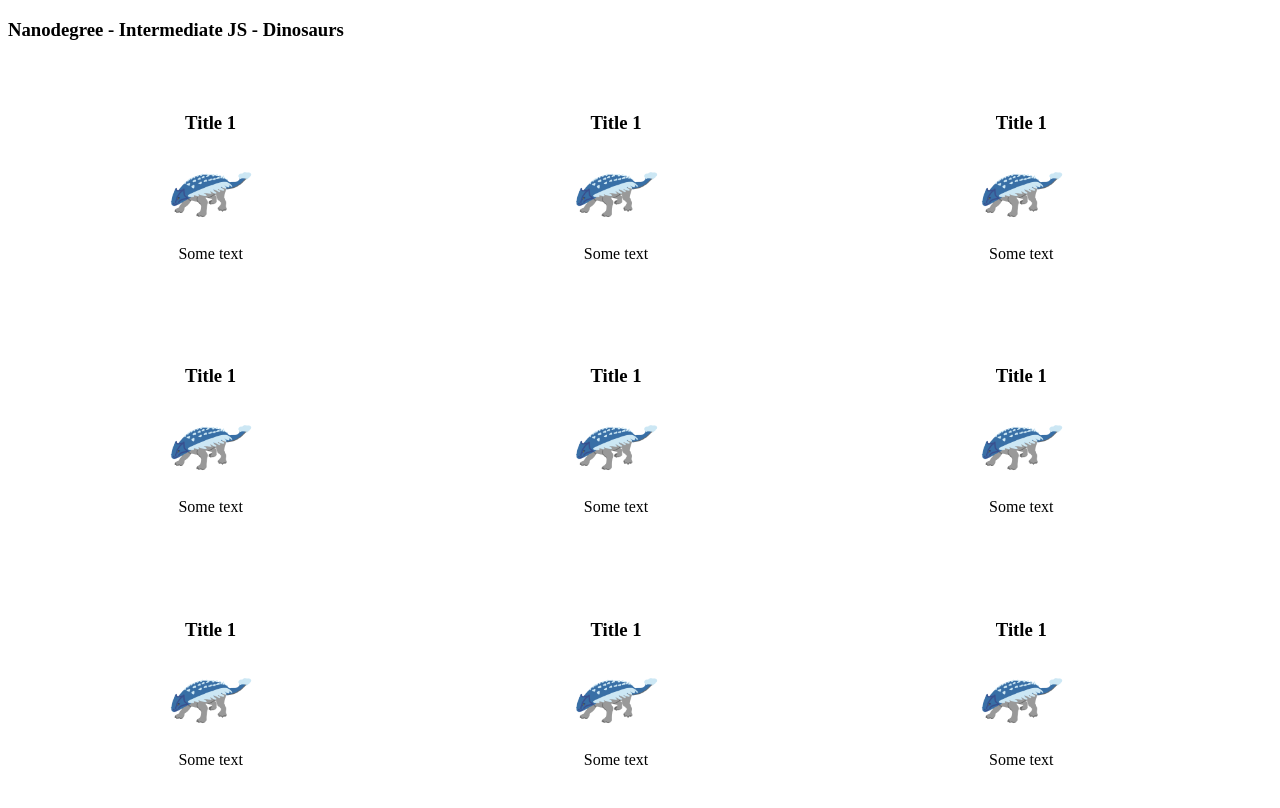
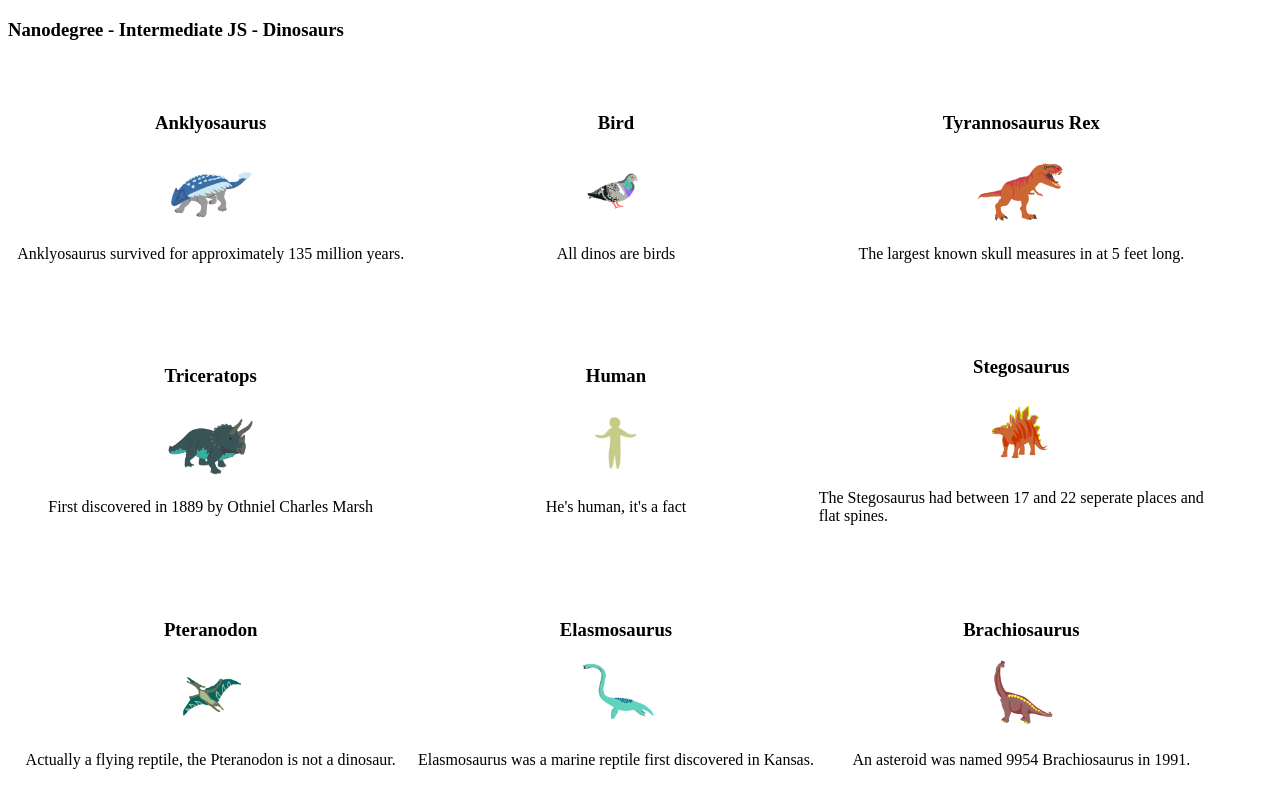
Before and after one commit to ikaria/nano_intermediatejs_objects, a website built with Vite: page index.html in a window 1280 px wide. Built offline with nearby package versions, Linux system fonts and the light colour scheme.

Commit message:
feat: Create basic working grid with images and Json data

```diff
--- a/app.mjs
+++ b/app.mjs
@@ -1,4 +1,5 @@
 import mForm from './src/form';
+import mGraphic from './src/graphic';
 
 (function () {
 
@@ -7,6 +8,8 @@ import mForm from './src/form';
   function init() {
     let form = new mForm();
     let formInstance = form.create();
+    let graphic = new mGraphic();
+    graphic.show();
   }
 
   function showInputForm() {
--- a/index.html
+++ b/index.html
@@ -12,53 +12,7 @@
 <body>
   <main>
     <h3>Nanodegree - Intermediate JS - Dinosaurs</h3>
-    <div id="container">
-      <div class="infoItem">
-        <h3 class="infoTitle">Title 1</h3>
-        <img class="infoImage" src="./images/anklyosaurus.png">
-        <p class="infoFact">Some text</p>
-      </div>
-      <div class="infoItem">
-        <h3 class="infoTitle">Title 1</h3>
-        <img class="infoImage" src="./images/anklyosaurus.png">
-        <p class="infoFact">Some text</p>
-      </div>
-      <div class="infoItem">
-        <h3 class="infoTitle">Title 1</h3>
-        <img class="infoImage" src="./images/anklyosaurus.png">
-        <p class="infoFact">Some text</p>
-      </div>
-      <div class="infoItem">
-        <h3 class="infoTitle">Title 1</h3>
-        <img class="infoImage" src="./images/anklyosaurus.png">
-        <p class="infoFact">Some text</p>
-      </div>
-      <div class="infoItem">
-        <h3 class="infoTitle">Title 1</h3>
-        <img class="infoImage" src="./images/anklyosaurus.png">
-        <p class="infoFact">Some text</p>
-      </div>
-      <div class="infoItem">
-        <h3 class="infoTitle">Title 1</h3>
-        <img class="infoImage" src="./images/anklyosaurus.png">
-        <p class="infoFact">Some text</p>
-      </div>
-      <div class="infoItem">
-        <h3 class="infoTitle">Title 1</h3>
-        <img class="infoImage" src="./images/anklyosaurus.png">
-        <p class="infoFact">Some text</p>
-      </div>
-      <div class="infoItem">
-        <h3 class="infoTitle">Title 1</h3>
-        <img class="infoImage" src="./images/anklyosaurus.png">
-        <p class="infoFact">Some text</p>
-      </div>
-      <div class="infoItem">
-        <h3 class="infoTitle">Title 1</h3>
-        <img class="infoImage" src="./images/anklyosaurus.png">
-        <p class="infoFact">Some text</p>
-      </div>
-    </div>
+    <div id="infoGraphic"></div>
   </main>
   <script type="module" src="app.mjs"></script>
 </body>
--- /dev/null
+++ b/src/graphic.mjs
@@ -0,0 +1,87 @@
+
+import data from '../dino.json';
+
+export default function () {
+
+  const dinoData = data.Dinos;
+
+  /*PUBLIC*/
+  function show(humanData) {
+    const infoGraphicContainer = document.querySelector('#infoGraphic');
+    const displayData = createDisplayData(humanData);
+    populateHTMLWithData(displayData, infoGraphicContainer);
+    //change grid visible = 1
+  }
+
+  /*PRIVATE*/
+  function createDisplayData(humanData) {
+    //set human data as element #5
+    //use data loaded up front from json
+    //run comparisons between human + json data i.e. if not #5, createDino
+
+    let displayData = new Array(9).fill(101);
+
+    //create human
+    const human = {
+      title: 'Human',
+      image: 'human',
+      fact: 'He\'s human, it\'s a fact'
+    };
+
+    //create bird
+    const bird = {
+      title: 'Bird',
+      image: 'pigeon',
+      fact: 'All dinos are birds'
+    };
+
+    displayData[4] = human;
+
+    const birdSlot = getNextAvailableRandomSlot(displayData);
+    displayData[birdSlot] = bird;
+
+    for (let i = 0; i < 7; i++) {
+      const availableSlot = getNextAvailableRandomSlot(displayData);
+      displayData[availableSlot] = createDino(i);
+    }
+
+    return displayData;
+  }
+
+  function getNextAvailableRandomSlot(displayData) {
+    let openSlot = -1;
+
+    while (openSlot < 0) {
+      let randomSlot = Math.floor(Math.random() * 9);
+      if (displayData[randomSlot] === 101) {
+        openSlot = randomSlot;
+      }
+    }
+
+    return openSlot;
+  }
+
+  function createDino(whichDino) {
+    const dinoObject = {};
+    dinoObject.title = dinoData[whichDino].species;
+    dinoObject.image = dinoData[whichDino].species;
+    dinoObject.fact = dinoData[whichDino].fact;
+    return dinoObject;
+  }
+
+  function populateHTMLWithData(data, element) {
+    for (let i = 0; i < 9; i++) {
+      element.insertAdjacentHTML('beforeend',
+        `<div class="infoItem">
+        <h3 class="infoTitle"> ${data[i].title}</h3>
+        <img class="infoImage" src="./images/${data[i].image}.png">
+        <p class="infoFact">${data[i].fact}</p>
+      </div>`);
+    }
+  }
+
+  return {
+    show: show
+  };
+
+}
--- a/style.css
+++ b/style.css
@@ -1,4 +1,5 @@
-#container {
+#infoGraphic {
+  /*visibility: hidden;*/
   display: grid;
   grid-template-columns: 1fr 1fr 1fr;
   grid-template-rows: 1fr 1fr 1fr;
```
